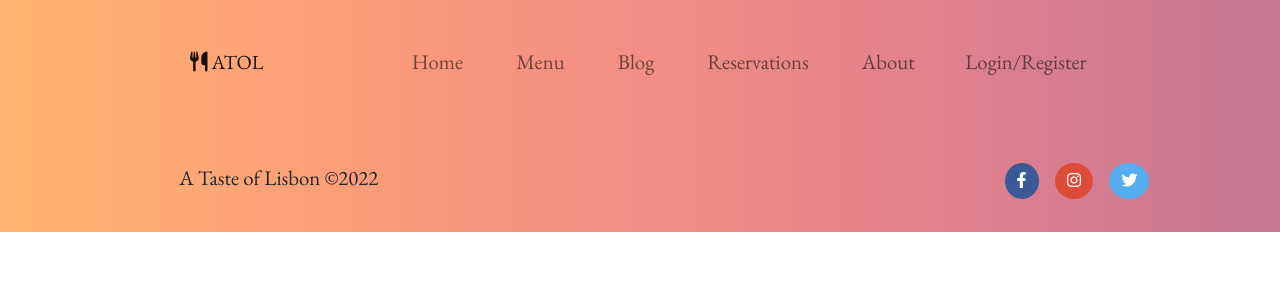
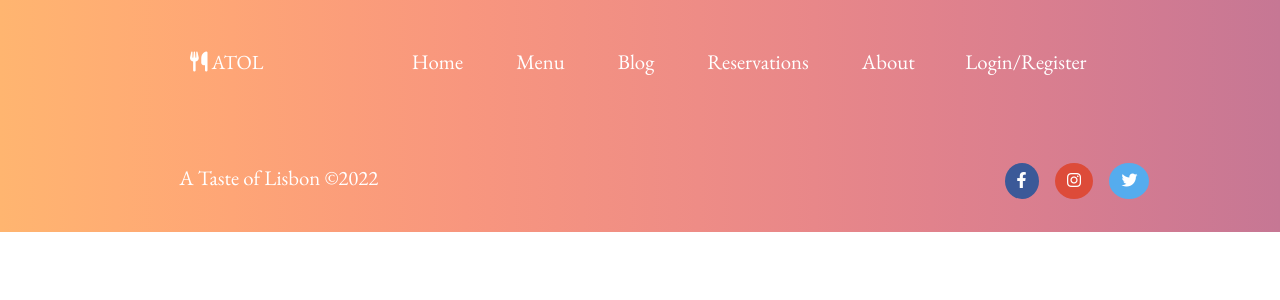
Before and after one commit to DioCar84/A-Taste-of-Lisbon, a Django app: page / in a window 1280 px wide. Shown: the top 300 px of the page. Run offline with Django 3.2, Linux system fonts and the light colour scheme; some libraries are stand-ins or nearby versions.

Commit message:
Add style to base html template

```diff
--- a/static/css/styles.css
+++ b/static/css/styles.css
@@ -10,6 +10,11 @@
     background-image: linear-gradient(to right, #ffb570, #ffad73, #fea576, #fb9d7a, #f8967e, #f39182, #ee8c86, #e88789, #e1828c, #d97e8f, #d07a92, #c67794);
     font-family: 'EB Garamond', 'Times New Roman', serif;
     padding: 3% 10%;
+    color: white;
+}
+
+.navbar a {
+    color: white;
 }
 
 .logo {
@@ -43,6 +48,7 @@ footer {
     background-image: linear-gradient(to right, #ffb570, #ffad73, #fea576, #fb9d7a, #f8967e, #f39182, #ee8c86, #e88789, #e1828c, #d97e8f, #d07a92, #c67794);
     padding: 3% 10%;
     font-size: 130%;
+    color: white;
 }
 
 #copyright {
```
